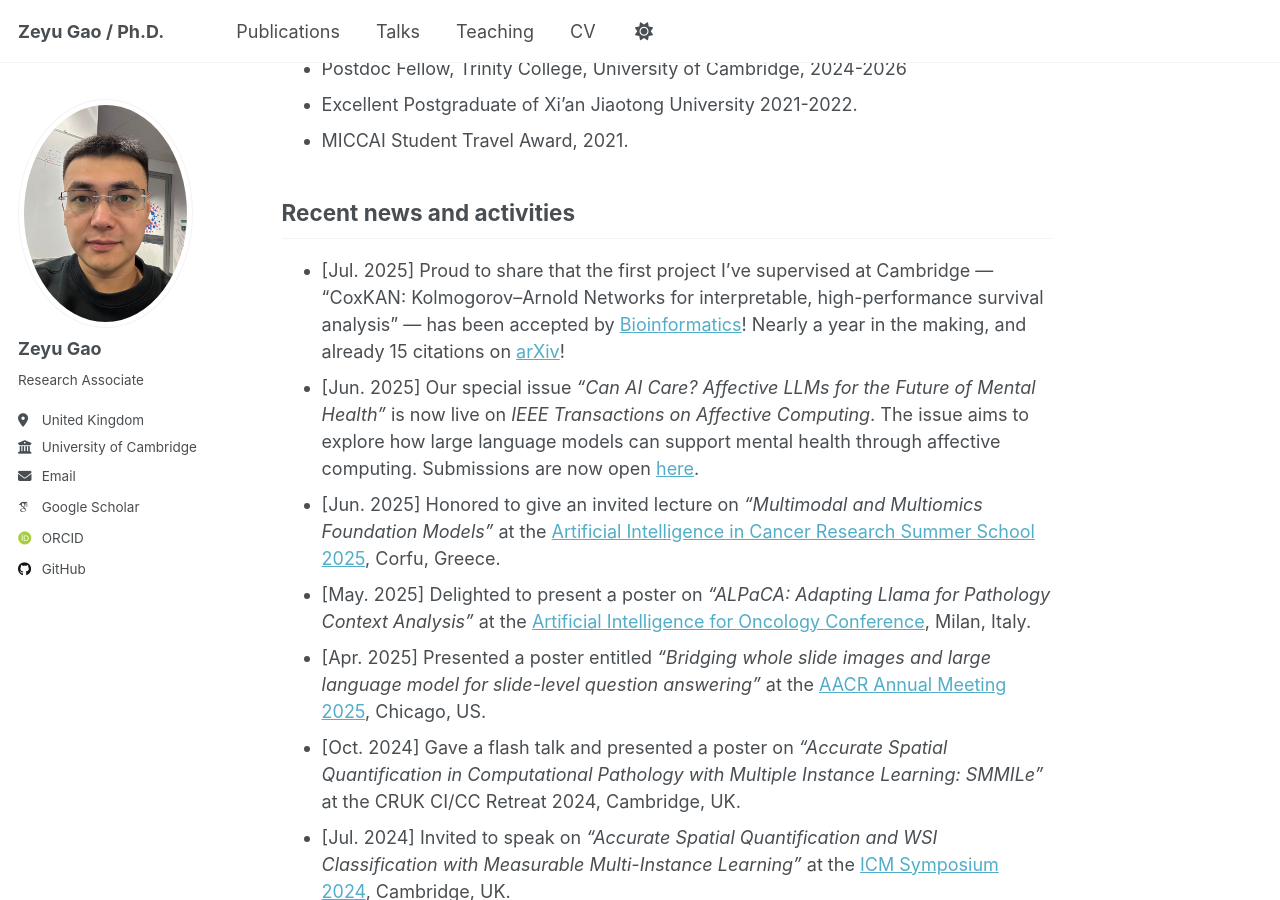
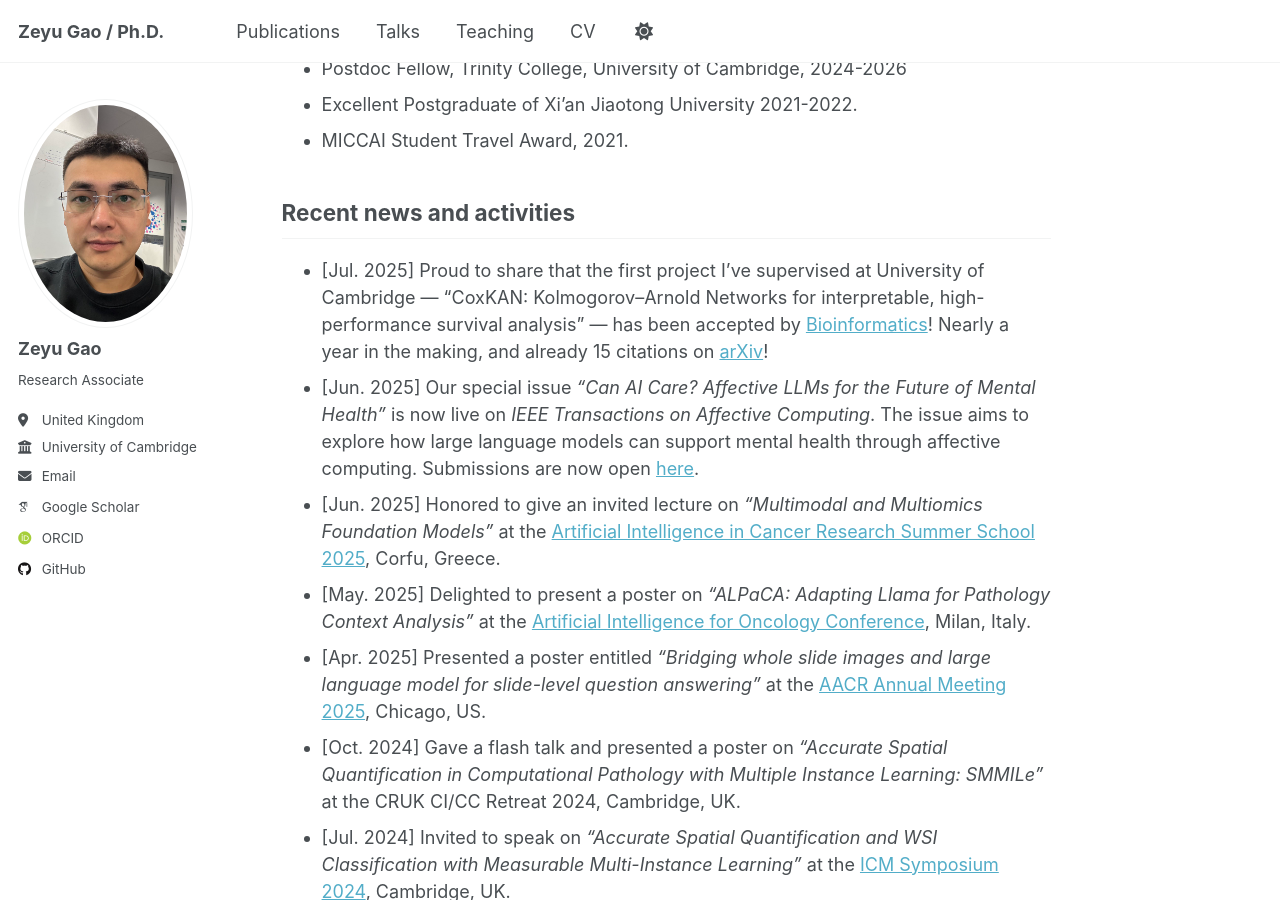
Before and after one commit to ZeyuGaoAi/ZeyuGaoAi.github.io, a Jekyll site: the page built from _pages/about.md, in a window 1280 px wide and 900 px high, scrolled down 1068 px. Built offline with Jekyll 4.4.1, drawn with Linux system fonts in a browser that asks for light colours; some web fonts are replaced; a script that is not in the unit is left out.

Commit message:
Update about.md

```diff
--- a/_pages/about.md
+++ b/_pages/about.md
@@ -35,7 +35,7 @@ Selected Honors & Awards
 
 Recent news and activities
 ------
-- [Jul. 2025] Proud to share that the first project I’ve supervised at Cambridge — “CoxKAN: Kolmogorov–Arnold Networks for interpretable, high-performance survival analysis” — has been accepted by [Bioinformatics](https://doi.org/10.1093/bioinformatics/btaf413)! Nearly a year in the making, and already 15 citations on [arXiv](https://arxiv.org/abs/2409.04290)!
+- [Jul. 2025] Proud to share that the first project I’ve supervised at University of Cambridge — “CoxKAN: Kolmogorov–Arnold Networks for interpretable, high-performance survival analysis” — has been accepted by [Bioinformatics](https://doi.org/10.1093/bioinformatics/btaf413)! Nearly a year in the making, and already 15 citations on [arXiv](https://arxiv.org/abs/2409.04290)!
 - [Jun. 2025] Our special issue *"Can AI Care? Affective LLMs for the Future of Mental Health"* is now live on *IEEE Transactions on Affective Computing*. The issue aims to explore how large language models can support mental health through affective computing. Submissions are now open [here](https://www.computer.org/digital-library/journals/ta/can-ai-care-mental-health).
 - [Jun. 2025] Honored to give an invited lecture on *“Multimodal and Multiomics Foundation Models”* at the [Artificial Intelligence in Cancer Research Summer School 2025](https://www.aicancer2025.org/), Corfu, Greece.
 - [May. 2025] Delighted to present a poster on *“ALPaCA: Adapting Llama for Pathology Context Analysis”* at the [Artificial Intelligence for Oncology Conference](https://www.aiforoncology.it/), Milan, Italy.
```
